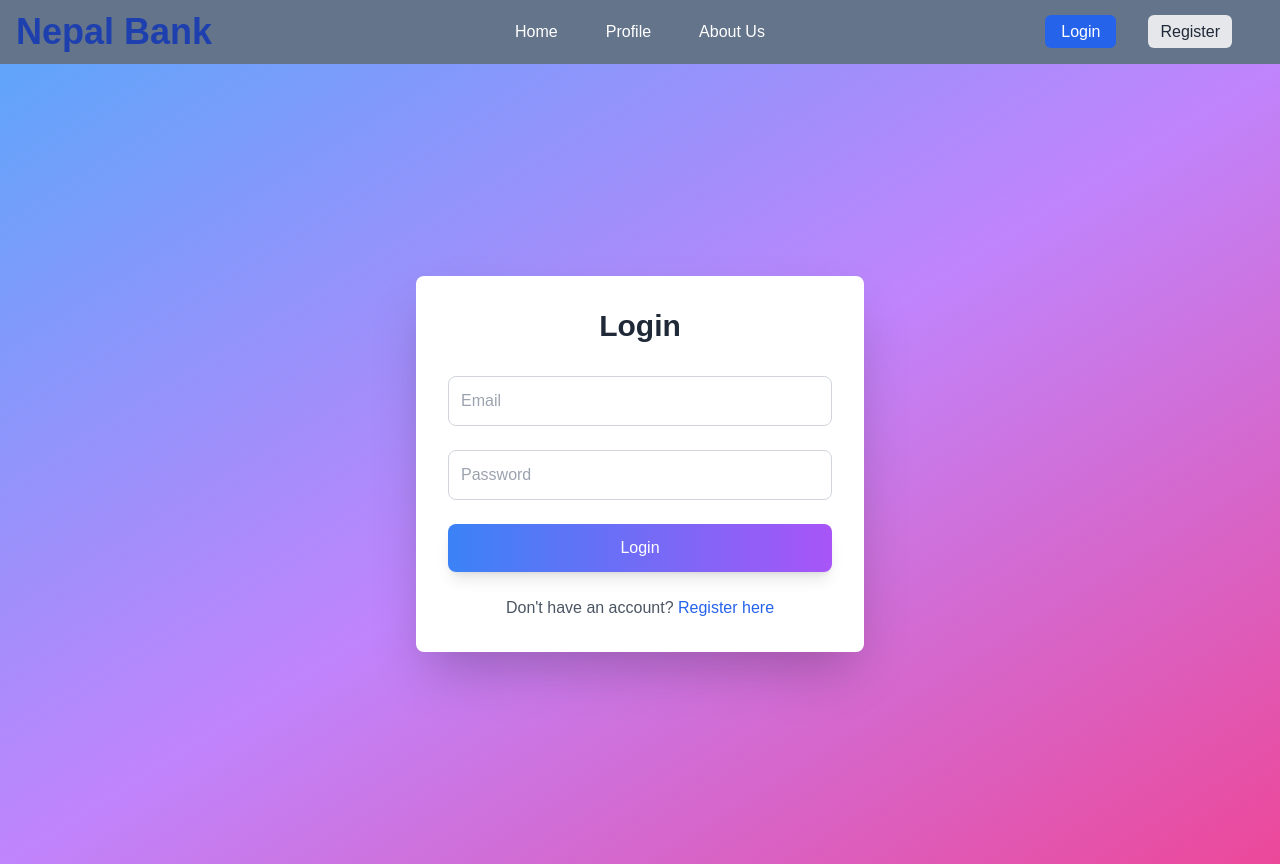
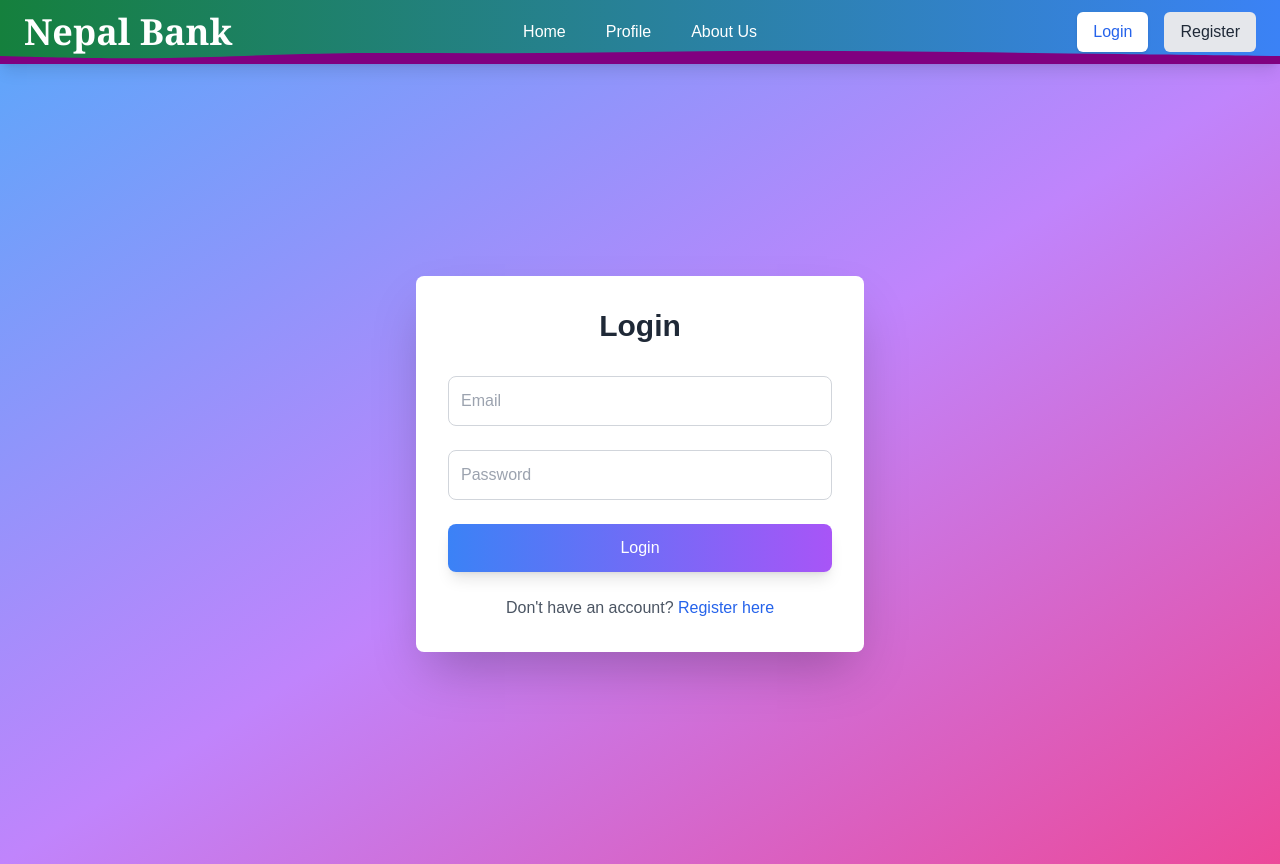
Before and after one commit to susank00/bank, a Next.js app: page /auth/login in a window 1280 px wide. Built offline with nearby package versions, Linux system fonts and the light colour scheme; no server answers.

Commit message:
ui redesigned

```diff
--- a/src/app/admin/addbalance/page.jsx
+++ b/src/app/admin/addbalance/page.jsx
@@ -49,7 +49,8 @@ const AddBalanceForm = () => {
   return (
     <>
       <Sidebar />
-      <div className="max-w-md mx-auto mt-8">
+      <div className="flex items-center  min-h-screen bg-gradient-to-br from-green-900  to-red-950 h-screen">
+        <div className="max-w-md mx-auto  bg-white p-12 rounded-md w-full ">
           <h2 className="text-lg font-bold mb-4">Add Balance</h2>
           <form onSubmit={handleSubmit} className="space-y-4">
             <div>
@@ -111,6 +112,7 @@ const AddBalanceForm = () => {
             <p className="mt-4 text-center text-green-600">{message}</p>
           )}
         </div>
+      </div>
     </>
   );
 };
--- a/src/app/components/Navbar.jsx
+++ b/src/app/components/Navbar.jsx
@@ -1,7 +1,6 @@
 "use client"; // For client-side components in Next.js 13+
 import Link from "next/link";
 import Image from "next/image";
-
 import { useState } from "react";
 import { useRouter } from "next/navigation";
 import { useAuth } from "../context/AuthContext"; // Import the context
@@ -17,53 +16,55 @@ const Navbar = () => {
   };
 
   return (
-    <nav className="bg-slate-500">
-      <div className="mx-auto flex justify-between items-center h-16 px-4">
+    <nav className="relative bg-gradient-to-r from-green-700 to-blue-500 shadow-lg z-10">
+      {" "}
+      {/* Set z-index to 10 */}
+      <div className="container mx-auto flex justify-between items-center h-16 px-6">
         {/* Left Section - Nepal Bank */}
         <div className="flex-1">
-          <Link href="/" className="text-4xl font-bold text-blue-800">
-            Nepal Bank
+          <Link
+            href="/"
+            className="text-4xl font-bold text-white transition duration-300 hover:text-blue-800 "
+          >
+            <h2 className="font-extrabold font-serif">Nepal Bank</h2>
           </Link>
         </div>
 
-        {/* Center Section - Home and About Us */}
-        <div className="flex flex-row justify-center flex-1 space-x-4">
+        {/* Center Section - Navigation Links */}
+        <div className="flex flex-row justify-center flex-1 space-x-6">
+          {["Home", "Profile", "About Us"].map((item) => (
             <Link
-            href="/"
-            className="text-white p-4 rounded-md hover:bg-slate-600"
+              key={item}
+              href={
+                item === "Home"
+                  ? "/"
+                  : `/${item.toLowerCase().replace(/\s/g, "")}`
+              }
+              className="text-white p-2 rounded-md hover:bg-blue-600 transition duration-300 transform hover:-translate-y-1"
             >
-            Home
+              {item}
             </Link>
-          <Link
-            href="/profile"
-            className="text-white p-4 rounded-md hover:bg-slate-600"
-          >
-            Profile
-          </Link>
-          <Link
-            href="/about"
-            className="text-white p-4 rounded-md hover:bg-slate-600"
-          >
-            About Us
-          </Link>
+          ))}
         </div>
 
         {/* Right Section - User Actions */}
         <div className="flex items-center flex-1 justify-end">
           {user ? (
             <>
-              <div className="mr-4">Welcome, {user.username}</div>
-              <div className="relative ">
+              <div className="mr-4 text-white text-lg">
+                Welcome, {user.username}
+              </div>
+              <div className="relative">
                 <button
                   onClick={() => setDropdownOpen(!dropdownOpen)}
-                  className="bg-blue-600 text-white p-2 rounded-full flex items-center justify-center"
+                  className="bg-white text-blue-600 p-2 rounded-full flex items-center justify-center shadow transition duration-300 hover:bg-gray-200"
                 >
                   <Image
                     src="/icons/transaction.png" // Replace with the path to your image
                     alt="Transaction icon" // Always include an alt for accessibility
-                    width={30} // Adjusted width for better display
-                    height={30} // Adjusted height for better display
-                    className="rounded-full object-cover" // Ensures the image fits within the rounded border
+                    width={30}
+                    height={30}
+                    className="rounded-full object-cover"
                   />
                 </button>
 
@@ -71,7 +72,7 @@ const Navbar = () => {
                   <div className="absolute right-0 mt-2 w-48 bg-white rounded-lg shadow-lg z-20">
                     <button
                       onClick={onLogout}
-                      className="block px-4 py-2 text-gray-800 hover:bg-gray-200 rounded-lg w-full text-left"
+                      className="block px-4 py-2 text-gray-800 hover:bg-gray-200 rounded-lg w-full text-left transition duration-300"
                     >
                       Logout
                     </button>
@@ -80,25 +81,34 @@ const Navbar = () => {
               </div>
             </>
           ) : (
-            <>
-              <div className="p-8 ">
+            <div className="flex space-x-4">
               <Link
                 href="/auth/login"
-                  className="bg-blue-600 mr-8 text-white  py-2 rounded-md p-4"
+                className="bg-white text-blue-600 py-2 px-4 rounded-md shadow hover:bg-blue-100 transition duration-300"
               >
                 Login
               </Link>
               <Link
                 href="/auth/register"
-                  className="bg-gray-200 text-gray-800 px-3 py-2 rounded-md"
+                className="bg-gray-200 text-gray-800 px-4 py-2 rounded-md hover:bg-gray-300 transition duration-300"
               >
                 Register
               </Link>
             </div>
-            </>
           )}
         </div>
       </div>
+      {/* Curvy Bottom Border */}
+      <svg
+        className="absolute left-0 right-0 bottom-0 w-full h-5 z-1"
+        viewBox="0 0 1440 320"
+        preserveAspectRatio="none"
+      >
+        <path
+          fill="purple" // Change this to adjust the color of the curve
+          d="M0,192L30,202.7C60,213,120,235,190,224C240,213,300,171,360,154.7C420,139,480,149,540,149.3C600,149,660,139,720,128C780,117,840,107,900,106.7C960,107,1020,117,1080,128C1140,139,1200,149,1260,160C1320,171,1380,181,1410,186.7L1440,192L1440,320L1410,320C1380,320,1320,320,1260,320C1200,320,1140,320,1080,320C1020,320,960,320,900,320C840,320,780,320,720,320C660,320,600,320,540,320C480,320,420,320,360,320C300,320,240,320,180,320C120,320,60,320,30,320H0V192Z"
+        ></path>
+      </svg>
     </nav>
   );
 };
--- a/src/app/profile/page.jsx
+++ b/src/app/profile/page.jsx
@@ -86,21 +86,22 @@ const Profile = () => {
             >
               {/* <h2 className="text-lg font-bold mb-2">Left Block</h2> */}
 
-              <div className="flex justify-between items-start">
-                <div>
+              <div className="flex justify-between items-start font-serif font-bold">
+                <div className="space-y-14">
                   <p>
                     <strong>Name:</strong> {user.username}
                   </p>
-                  <strong>Ac</strong> {user.accountNumber}
-                  <div className="mt-16">
-                    <p>amount Rs</p>
+                  <p>
+                    <strong>Ac/number:</strong> {user.accountNumber}
+                  </p>
+                  <div className="mt-8">
                     {/* <p>Available balance</p>
                      */}
                     <p className="mt-4 text-green-500">Balance: {balance}</p>
                   </div>
                 </div>
                 <div className="text-right">
-                  <p>interest rate</p>
+                  <p>Interest rate</p>
                   <button
                     onClick={handleSubmit}
                     type="button" // Change to 'button' since form submission is handled manually
--- a/src/app/userfunction/moneytransfer/page.jsx
+++ b/src/app/userfunction/moneytransfer/page.jsx
@@ -78,7 +78,8 @@ export default function TransferForm() {
   return (
     <>
       <Sidebar />
-      <div className="p-4 max-w-md mx-auto bg-white shadow-md rounded-md mt-10">
+      <div className="flex items-center  min-h-screen bg-gradient-to-br from-green-900  to-red-950 h-screen">
+        <div className=" p-12 max-w-md mx-auto w-full bg-white shadow-md rounded-md ">
           <h2 className="text-2xl font-bold mb-4 text-center">
             Transfer Balance
           </h2>
@@ -95,7 +96,9 @@ export default function TransferForm() {
               />
             </div>
             <div className="mb-4">
-            <label className="block text-gray-700">Your Account Number:</label>
+              <label className="block text-gray-700">
+                Your Account Number:
+              </label>
               <input
                 type="text"
                 name="sourceAccountNumber"
@@ -142,6 +145,7 @@ export default function TransferForm() {
             <p className="mt-4 text-center text-gray-700">{responseMessage}</p>
           )}
         </div>
+      </div>
     </>
   );
 }
```
Also changed, not shown: src/app/components/Sidebar.jsx (+14 -13 lines). Lines whose indentation alone changed are shown as unchanged.
